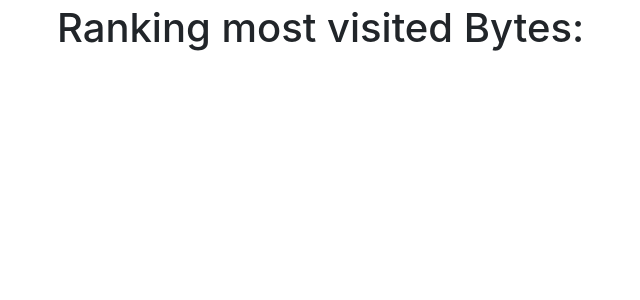
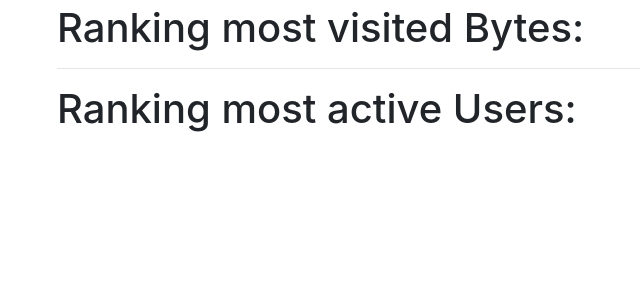
Before and after one commit to leohakim/api-o-matic-old, a Django app: page / in a window 1280 px wide. Shown: the part 56-356 px from the top of the page, without its empty margins (28-668 px from the left). Run offline with Django 3.2, Linux system fonts and the light colour scheme; some libraries are stand-ins or nearby versions.

Commit message:
Add Users Ranking, fix links, unset password validator in local, add /{user}/ url, Fix views

```diff
--- a/api_o_matic/bytes/views.py
+++ b/api_o_matic/bytes/views.py
@@ -1,15 +1,41 @@
 from django.http import HttpResponseBadRequest
 from django.views.generic import TemplateView
 
-from api_o_matic.bytes.models import Byte
+from api_o_matic.bytes.models import Bit, Byte
 from api_o_matic.users.models import User
 
 
 class HomeView(TemplateView):
     template_name = "pages/home.html"
+    users = User.objects.filter(is_active=True)[:10]
+    ranking = dict()
+    for user in users:
+        bits_per_user = Bit.objects.active().filter(created_by=user).count()
+        ranking[user.username] = bits_per_user
+
+    sort_by_value = dict(
+        sorted(ranking.items(), key=lambda item: item[1], reverse=True)
+    )
+
     extra_context = {
-        "most_visited_bytes": Byte.objects.active().order_by("-created_at")
+        "users": sort_by_value,
+        "most_visited_bytes": Byte.objects.active().order_by("-created_at"),
     }
+
+
+class UserBytesDetailView(TemplateView):
+    template_name = "pages/user_bytes_detail.html"
+
+    def get(self, request, *args, **kwargs):
+        try:
+            user = User.objects.get(username=kwargs["user"])
+            byte = Byte.objects.get(slug=kwargs["byte"], created_by=user)
+        except (AttributeError, User.DoesNotExist, Byte.DoesNotExist) as error:
+            return HttpResponseBadRequest(f"{error}")
+        context = self.get_context_data(**kwargs)
+        context["bits"] = byte.bits.all()
+
+        return self.render_to_response(context)
 
 
 class UserBytesView(TemplateView):
@@ -17,10 +43,11 @@
 
     def get(self, request, *args, **kwargs):
         try:
-            user = User.objects.get(name=kwargs["user"])
-            byte = Byte.objects.get(slug=kwargs["byte"], created_by=user)
-        except (AttributeError, User.DoesNotExist, Byte.DoesNotExist) as error:
+            user = User.objects.get(username=kwargs["user"])
+            bytes = Byte.objects.filter(created_by=user)
+        except (AttributeError, User.DoesNotExist) as error:
             return HttpResponseBadRequest(f"{error}")
         context = self.get_context_data(**kwargs)
-        context["bits"] = byte.bits.all()
+        context["bytes"] = bytes
+
         return self.render_to_response(context)
--- a/api_o_matic/templates/pages/home.html
+++ b/api_o_matic/templates/pages/home.html
@@ -3,7 +3,14 @@
 <h1>Ranking most visited Bytes:</h1>
 <ol>
   {% for byte in most_visited_bytes %}
-  <li><a href="/{{ byte.created_by }}/{{ byte.name }}/">{{ byte.name }}</a></li>
+  <li><a href="/{{ byte.created_by }}/{{ byte.slug }}/">{{ byte.name }}</a></li>
+  {% endfor %}
+</ol>
+<hr>
+<h1>Ranking most active Users:</h1>
+<ol>
+  {% for user, bits in users.items %}
+  <li><a href="/{{ user }}/">{{ user }}</a> ({{bits}})</li>
   {% endfor %}
 </ol>
 {% endblock content %}
--- a/api_o_matic/templates/pages/user_bytes_detail.html
+++ b/api_o_matic/templates/pages/user_bytes_detail.html
@@ -1,12 +1,12 @@
 {% extends "base.html" %}
 {% block content %}
-<h1>>{{ user }}</h1>
+<h1>><a href="/{{user}}/">{{ user }}</a></h1>
 <h2>>{{ byte }}</h2>
 <ul>
   {% for bit in bits %}
   <li>
-    <h4>{{ bit.name }}: {{ bit.value }}</h4>
-    <h5>Updated at: {{ bit.updated_at|date:"Y-m-d H:i:s" }}</h5>
+    <h4>{{ bit.name }}: <b style="color: #2b542c">{{ bit.value }}</b></h4>
+    <span style="color:red">Updated at: {{ bit.updated_at|date:"Y-m-d H:i:s" }}</span>
   </li>
   {% endfor %}
 </ul>
--- a/config/settings/local.py
+++ b/config/settings/local.py
@@ -12,6 +12,8 @@
 )
 # https://docs.djangoproject.com/en/dev/ref/settings/#allowed-hosts
 ALLOWED_HOSTS = ["localhost", "0.0.0.0", "127.0.0.1"]
+# Deactivate password validators (ex: admin)
+AUTH_PASSWORD_VALIDATORS = []
 
 # CACHES
 # ------------------------------------------------------------------------------
--- a/config/urls.py
+++ b/config/urls.py
@@ -7,7 +7,7 @@
 from rest_framework.authtoken.views import obtain_auth_token
 
 from api_o_matic.bytes.api.views import ByteViewSet
-from api_o_matic.bytes.views import HomeView, UserBytesView
+from api_o_matic.bytes.views import HomeView, UserBytesDetailView, UserBytesView
 
 urlpatterns = [
     path("", HomeView.as_view(), name="home"),
@@ -20,7 +20,8 @@
     path("users/", include("api_o_matic.users.urls", namespace="users")),
     path("accounts/", include("allauth.urls")),
     # Your stuff: custom urls includes go here
-    path("<slug:user>/<slug:byte>/", UserBytesView.as_view(), name="user-bytes"),
+    path("<slug:user>/", UserBytesView.as_view(), name="user-bytes"),
+    path("<slug:user>/<slug:byte>/", UserBytesDetailView.as_view(), name="user-bytes"),
 ] + static(settings.MEDIA_URL, document_root=settings.MEDIA_ROOT)
 
 # API URLS
```
Also changed, not shown: api_o_matic/templates/pages/user_bytes.html (added, +11 -0 lines).
